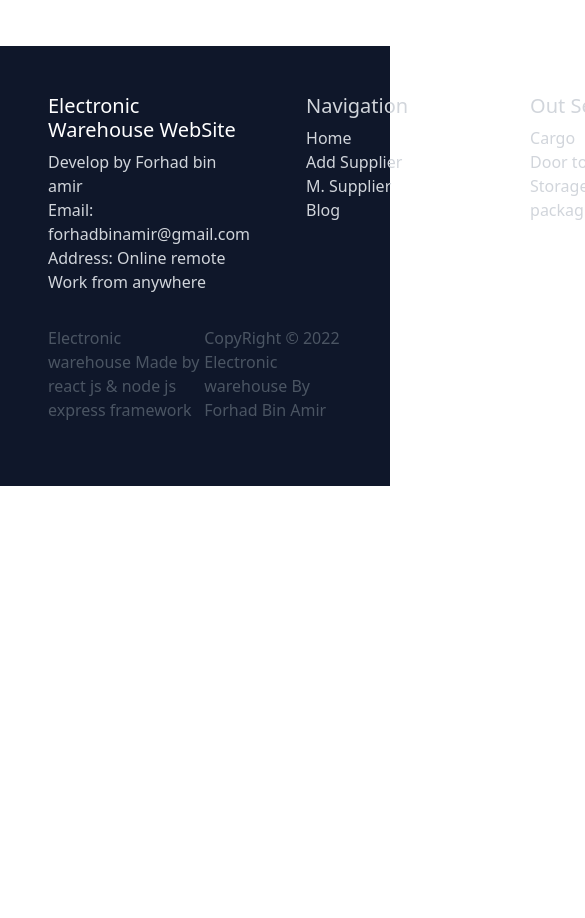
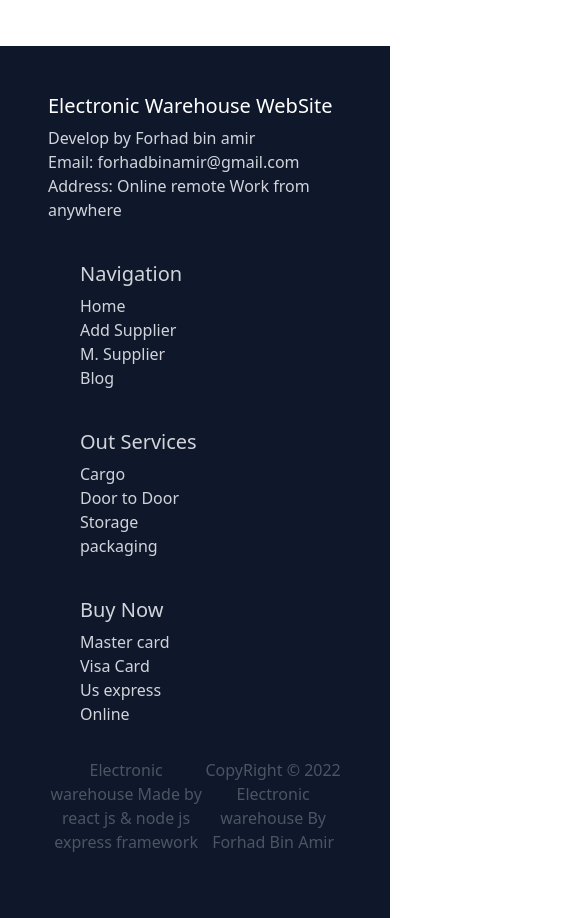
Before and after one commit to forhadbinamir/-warehouse-management-client-side, a React (Create React App) app: page /login in a window 390 px wide. Shown: the part 993-1911 px from the top of the page, 585 px wide, since content can reach past the window. Before the commit the page ends 1479 px from the top, so only its background shows below. Built offline with nearby package versions, Linux system fonts and the light colour scheme; no server answers.

Commit message:
update see more button

```diff
--- a/src/Hooks/RequireAuth.js
+++ b/src/Hooks/RequireAuth.js
@@ -2,10 +2,14 @@ import React from 'react';
 import { useAuthState } from 'react-firebase-hooks/auth';
 import { Navigate, useLocation } from 'react-router-dom';
 import auth from './Firebase.init';
+import Loading from './Loading/Loading';
 
 const RequireAuth = ({ children }) => {
     const location = useLocation()
-    const [user] = useAuthState(auth)
+    const [user, loading] = useAuthState(auth)
+    if (loading) {
+        return <Loading></Loading>
+    }
     if (!user) {
         return <Navigate to="/login" state={{ from: location }} replace />;
     }
--- a/src/Pages/Home/Experience/Experience.js
+++ b/src/Pages/Home/Experience/Experience.js
@@ -3,7 +3,7 @@ import image from '../../../images/experience/exprience.png'
 const Experience = () => {
     return (
         <div>
-            <div className='flex justify-center items-center p-[50px] bg-emerald-500'>
+            <div className='flex lg:flex-row md:flex-col sm:flex-col justify-center items-center p-[50px] bg-emerald-500'>
                 <div className="left-side">
                     <img className='' src={image} alt="" />
                 </div>
--- a/src/Pages/Inventory/Inventory.js
+++ b/src/Pages/Inventory/Inventory.js
@@ -1,4 +1,5 @@
 import React, { useEffect, useState } from 'react';
+import { Link } from 'react-router-dom';
 import InventoryItem from './InventoryItem/InventoryItem';
 
 const Inventory = () => {
@@ -20,6 +21,9 @@ const Inventory = () => {
                     ></InventoryItem>)
                 }
             </div>
+            <div className='flex justify-end'>
+                <Link to='/allsupplier' className='flex no-underline bg-purple-600 justify-center border-2 mt-4 text-black hover:bg-white font-bold py-2 px-3 rounded'>See all Suppliers </Link>
+            </div>
         </div>
     );
 };
--- a/src/Shared/Footer/Footer.js
+++ b/src/Shared/Footer/Footer.js
@@ -2,8 +2,8 @@ import React from 'react';
 
 const Footer = () => {
     return (
-        <div className='bg-slate-900 text-gray-300 p-5'>
-            <div className='grid grid-cols-[1fr_200px_200px_200px] gap-4 '>
+        <div className='bg-slate-900 text-gray-300 p-5 lg:text-left md:text-left sm:text-center'>
+            <div className='grid lg:grid-cols-[1fr_200px_200px_200px] md:grid-cols-[1fr_1fr] sm:grid-cols-[1fr] gap-4 '>
                 <div><h5 className='text-white'>Electronic Warehouse WebSite</h5>
                     <p>Develop by Forhad bin  amir<br />Email: forhadbinamir@gmail.com <br />Address: Online remote Work from anywhere</p>
 
@@ -37,9 +37,9 @@ const Footer = () => {
                     </ul>
                 </div>
             </div>
-            <div className='copyRight-area flex justify-between items-center text-gray-600 pt-3'>
-                <p><span>Electronic warehouse </span> Made by react js & node js express framework</p>
-                <p>CopyRight &copy; 2022 Electronic warehouse By <span>Forhad Bin Amir</span> </p>
+            <div className='copyRight-area text-center flex lg:flex-row justify-between items-center text-gray-600 md:flex-col sm:flex-col pt-3'>
+                <p className='md:text-center'><span>Electronic warehouse </span> Made by react js & node js express framework</p>
+                <p className='md:text-center'>CopyRight &copy; 2022 Electronic warehouse By <span>Forhad Bin Amir</span> </p>
             </div>
         </div>
     );
```
